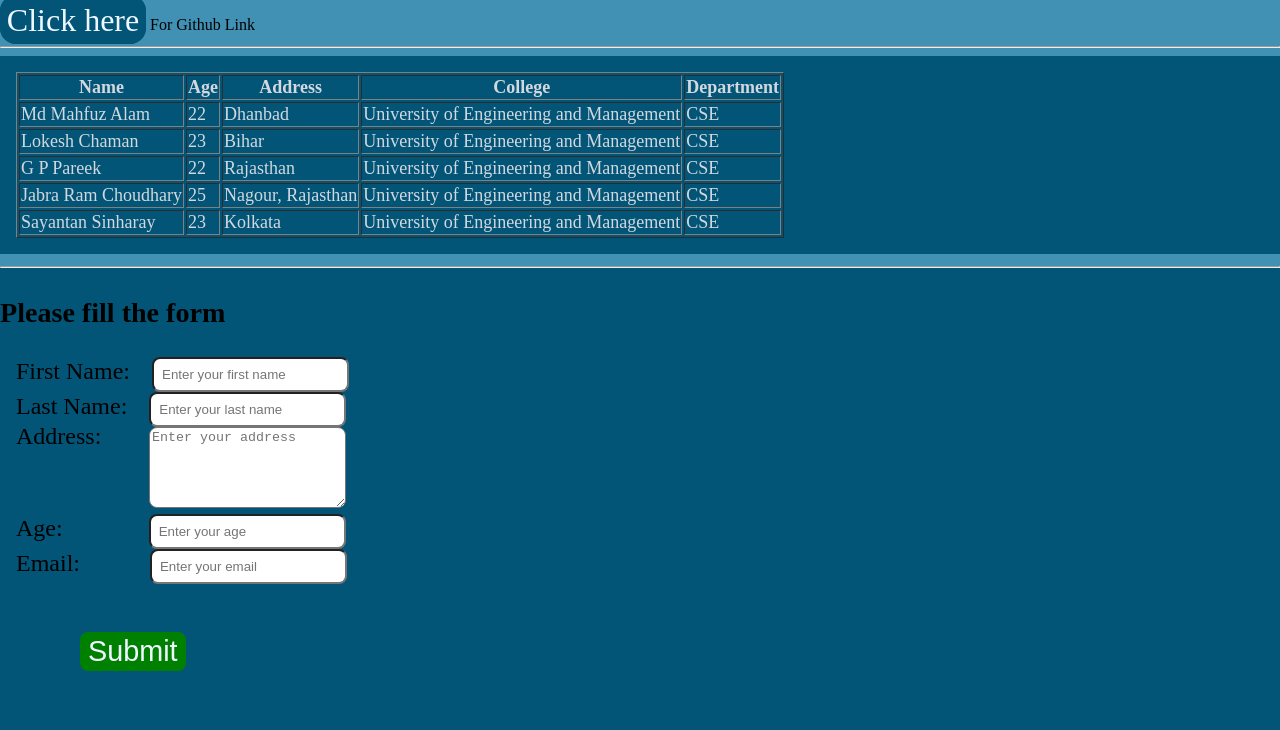
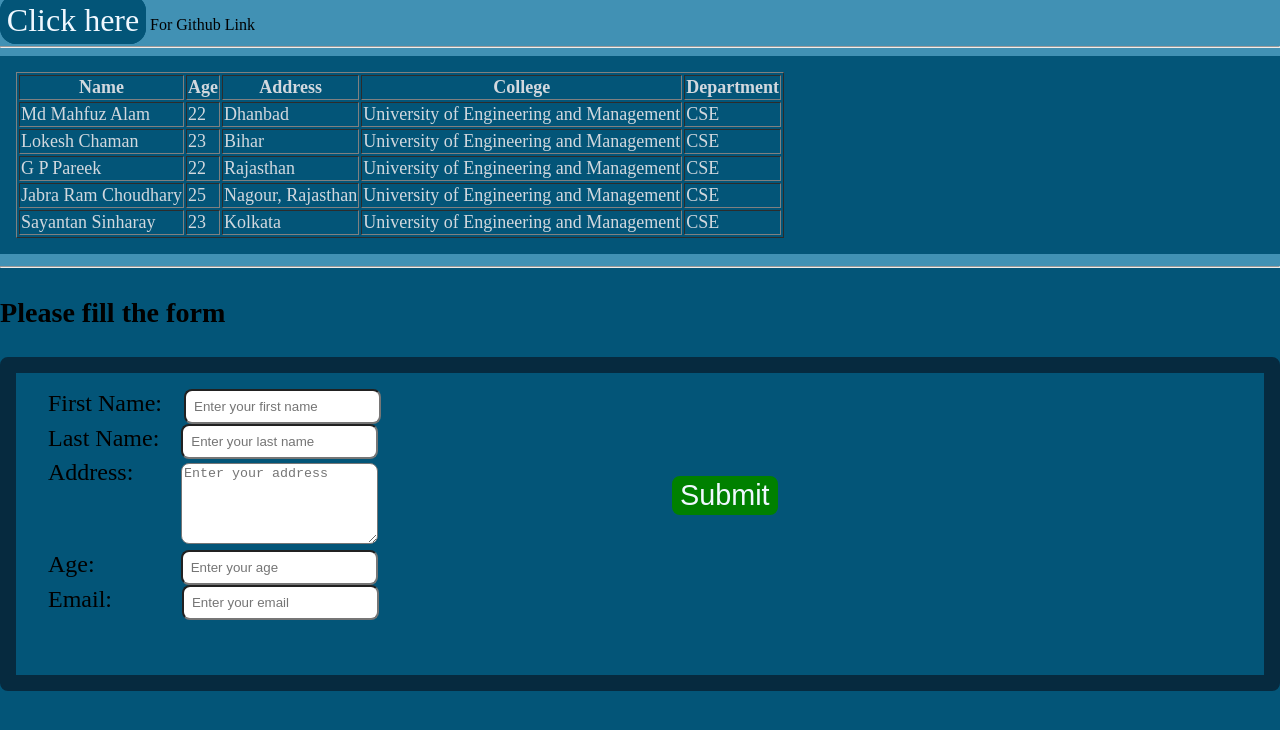
Before and after one commit to Md-Mahfuz-Alam/html_assignment_kreeti, a plain HTML site: page index.html in a window 1280 px wide. Shown: the part 764-1494 px from the top of the page. Drawn offline with Linux system fonts and the light colour scheme.

Commit message:
adds changes to form section

```diff
--- a/style.css
+++ b/style.css
@@ -72,10 +72,15 @@ a:hover{
 
 
 }
-
+form{
+    border: 1rem solid rgb(6, 42, 63);
+    padding: 1rem;
+    border-radius: .5rem;
+}
 .form-section input{
     padding: .5rem;
     border-radius: .5rem;
+    transition: .4s ease-in-out;
 
 }
 label[for="address"]{
@@ -89,6 +94,7 @@ textarea{
     position: relative;
     left: 1.6rem;
     border-radius: .5rem;
+    margin-top: .3rem;
 }
 input[type=number]{
     position: relative;
@@ -107,8 +113,8 @@ button{
     cursor: pointer;
     position: relative
     ;
-    left: 5rem;
-    top: 3rem;
+left: 40rem;
+    bottom: 9rem;
 
 }
 button:hover{
```
